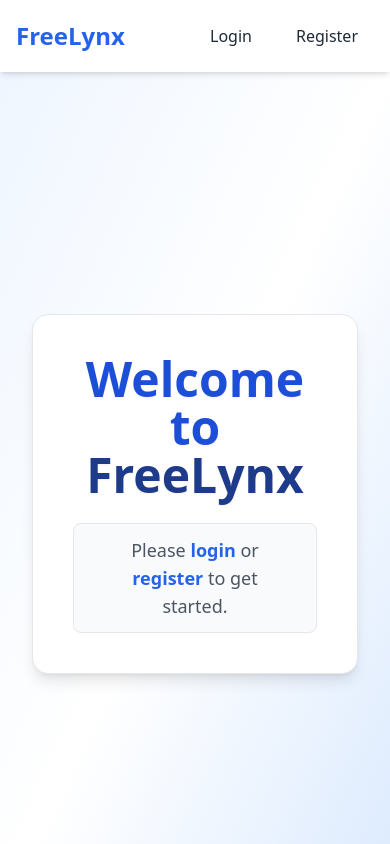
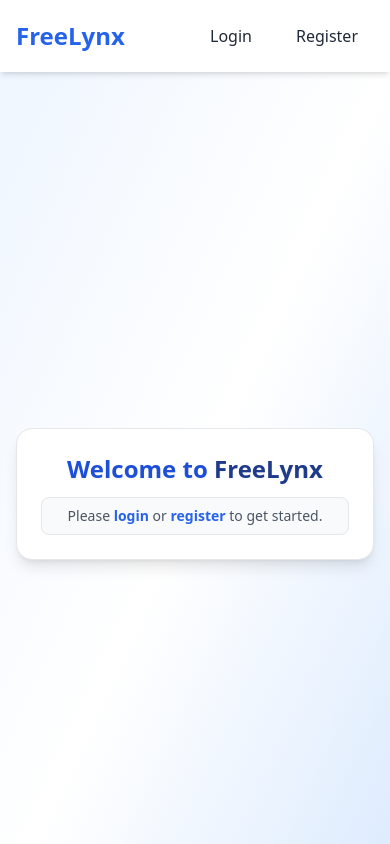
Before and after one commit to sudipta-khanra/FreeLynx, a React (Vite) app: page / in a window 390 px wide. Shown: the top 844 px of the page. Built offline with nearby package versions, Linux system fonts and the light colour scheme.

Commit message:
error fix

```diff
--- a/src/pages/Home.jsx
+++ b/src/pages/Home.jsx
@@ -4,20 +4,20 @@ export default function Home() {
   const { user } = useAuth();
 
   return (
-  <div className="min-h-screen flex flex-col items-center justify-center bg-gradient-to-br from-blue-50 via-white to-blue-100 p-8">
-    <div className="bg-white shadow-lg rounded-2xl p-10 max-w-xl w-full text-center border border-gray-200">
-      <h1 className="text-5xl font-extrabold text-blue-700 mb-6 drop-shadow-sm">
+<div className="min-h-screen flex flex-col items-center justify-center bg-gradient-to-br from-blue-50 via-white to-blue-100 p-4 sm:p-8">
+  <div className="bg-white shadow-lg rounded-2xl p-6 sm:p-10 max-w-full sm:max-w-xl w-full text-center border border-gray-200">
+    <h1 className="text-2xl sm:text-2xl md:text-5xl font-extrabold text-blue-700 mb-3 sm:mb-5 drop-shadow-sm">
       Welcome to <span className="text-blue-900">FreeLynx</span>
     </h1>
 
     {user ? (
-        <p className="text-lg text-gray-800 bg-blue-50 px-6 py-3 rounded-lg border border-blue-100">
+      <p className="text-sm sm:text-base md:text-lg text-gray-800 bg-blue-50 px-3 sm:px-6 py-2 sm:py-3 rounded-lg border border-blue-100">
         You’re logged in as{" "}
         <span className="font-bold text-blue-700">{user.name}</span>{" "}
         <span className="italic text-gray-600">({user.role})</span>
       </p>
     ) : (
-        <p className="text-lg text-gray-600 bg-gray-50 px-6 py-3 rounded-lg border border-gray-200">
+      <p className="text-sm sm:text-base md:text-lg text-gray-600 bg-gray-50 px-3 sm:px-6 py-2 sm:py-3 rounded-lg border border-gray-200">
         Please{" "}
         <span className="font-semibold text-blue-600">login</span> or{" "}
         <span className="font-semibold text-blue-600">register</span> to get started.
@@ -25,6 +25,8 @@ export default function Home() {
     )}
   </div>
 </div>
+
+
 );
 
 }
```
Lines whose indentation alone changed are shown as unchanged.
